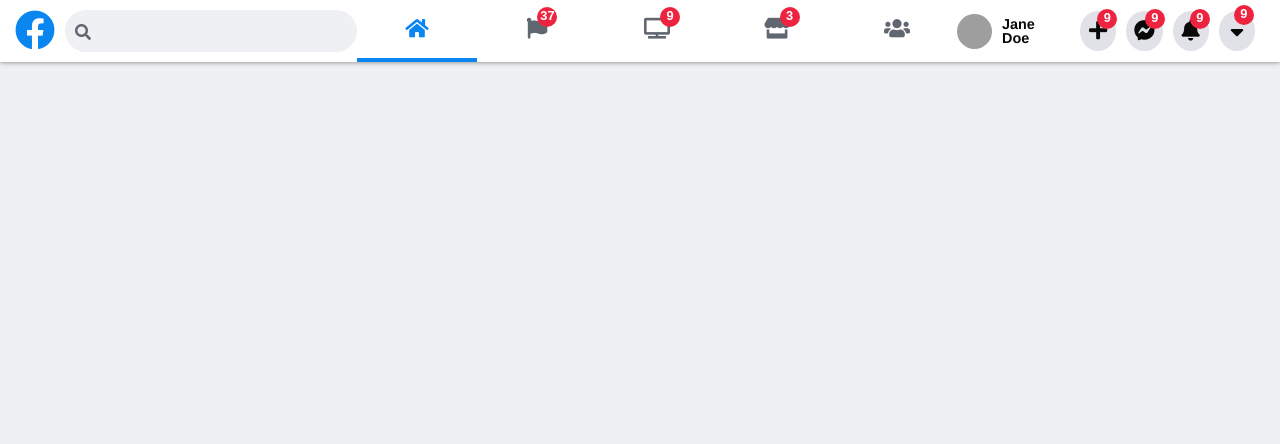
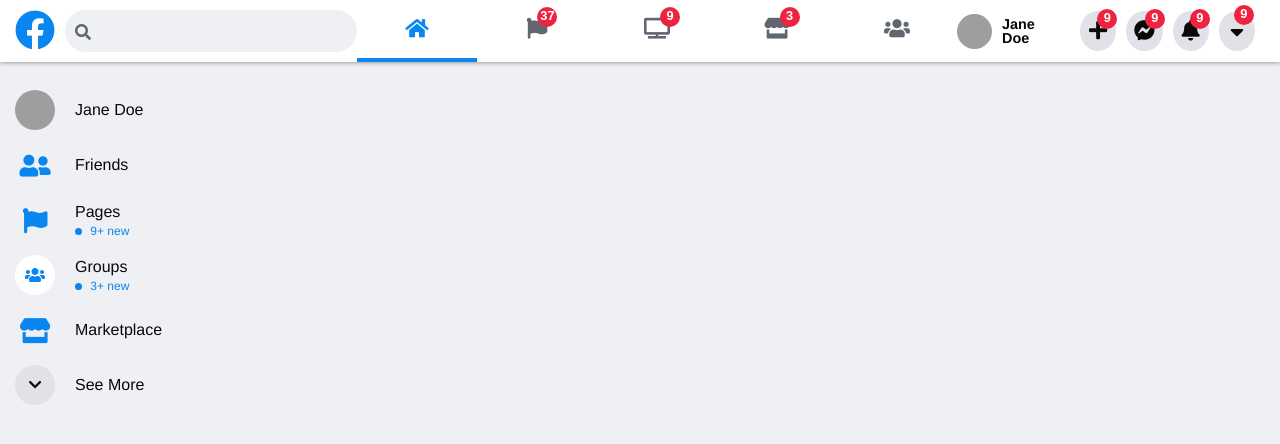
Before and after one commit to andrejarboe/facebook-clone, a plain HTML site: page index.html in a window 1280 px wide. Drawn offline with Linux system fonts and the light colour scheme; grey boxes are pictures that could not be loaded.

Commit message:
started left sidebar

```diff
--- a/css/styles.css
+++ b/css/styles.css
@@ -1,7 +1,7 @@
 * {
   box-sizing: border-box;
 }
-*:focus{
+*:focus {
   outline: none;
 }
 :root {
@@ -40,28 +40,28 @@ header {
   left: 0;
 }
 
-.header__logo-section{
+.header__logo-section {
   display: flex;
 }
 
-.header__logo-icon .fa-facebook{
+.header__logo-icon .fa-facebook {
   font-size: 40px;
   color: var(--fb-blue);
 }
 
-.header__logo-search{
+.header__logo-search {
   position: relative;
   margin-left: 10px;
 }
 
-.header__logo-search .fa-search{
+.header__logo-search .fa-search {
   position: absolute;
   top: 14px;
   left: 10px;
   color: var(--light-color-text);
 }
 
-.header__logo-search input[type="text"]{
+.header__logo-search input[type='text'] {
   background: var(--fb-bgcolor);
   padding: 10px;
   border-radius: 25px;
@@ -72,13 +72,13 @@ header {
   border: none;
 }
 
-.header__menu-tabs{
+.header__menu-tabs {
   display: flex;
   max-width: 600px;
   width: 100%;
   flex: none;
 }
-.header__menu-tab{
+.header__menu-tab {
   display: flex;
   justify-content: center;
   align-items: center;
@@ -91,30 +91,32 @@ header {
 }
 
 .header__menu-tab--active,
-.header__menu-tab:hover{
+.header__menu-tab:hover {
   border-bottom: 4px solid var(--fb-blue);
 }
 
 .header__menu-tab:hover .fas,
-.header__menu-tab:hover .fab{
+.header__menu-tab:hover .fab {
   color: var(--fb-blue);
 }
 .header__menu-tab--active .fas,
-.header__menu-tab--active .fab{
+.header__menu-tab--active .fab {
   color: var(--fb-blue);
 }
-.header__menu-tab .fas, .header__menu-tap .fab,
-.header__circle-link .fas, .header__circle-link .fab{
+.header__menu-tab .fas,
+.header__menu-tap .fab,
+.header__circle-link .fas,
+.header__circle-link .fab {
   position: relative;
 }
 
-.header__notification-bubble{
+.header__notification-bubble {
   font-family: Arial, Helvetica, sans-serif;
   background: var(--fb-red);
   color: white;
   width: 20px;
   height: 20px;
-    font-size: .8rem;
+  font-size: 0.8rem;
   display: flex;
   justify-content: center;
   align-items: center;
@@ -124,29 +126,29 @@ header {
   right: -10px;
   font-weight: 700;
 }
-.header__account{
+.header__account {
   display: flex;
 }
-.header__actions{
+.header__actions {
   display: flex;
   justify-content: center;
   align-items: center;
 }
 
-.header__user-img{
+.header__user-img {
   border-radius: 50%;
   height: 35px;
   width: 35px;
   margin-right: 10px;
 }
 
-.header__user-name{
-    font-size: .9rem;
+.header__user-name {
+  font-size: 0.9rem;
   font-weight: 600;
   margin-right: 20px;
 }
 
-.header__circle-link{
+.header__circle-link {
   background: var(--button-link);
   height: 40px;
   width: 40px;
@@ -159,12 +161,92 @@ header {
   margin-right: 10px;
 }
 
-.header__circle-link .fa-sort-down{
+.header__circle-link .fa-sort-down {
   position: relative;
   top: -3px;
   font-size: 1.4rem;
 }
 
-.header__link-icon{
+.header__link-icon {
   font-size: 1.3rem;
 }
+
+/*
+    90px top
+    15px left and right
+    20px bottom
+    because it is going clock wise from 12 o clock
+*/
+.content-area--feed {
+  padding: 90px 15px 20px;
+  display: flex;
+}
+
+.sidenav__item{
+    display: flex;
+    align-items: center;
+    margin-bottom: 15px;
+}
+
+.sidenav__item-img{
+    border-radius: 50%;
+    height: 40px;
+    width: 40px;
+    margin-right: 20px;
+}
+
+.sidenav__item-title{
+    font-size: 1rem;
+    font-weight: 400;
+}
+
+.sidenav__item-icon{
+    width: 40px;
+    height: 40px;
+    display: flex;
+    justify-content: center;
+    align-items: center;
+    font-size: 25px;
+    margin-right: 20px;
+}
+
+.sidenav__item-notification{
+    color: var(--fb-blue);
+    margin-top: 5px;
+    font-size: .75rem;
+    display: block;
+    font-weight: 300;
+}
+.sidenav__item-notification-circle{
+    background: var(--fb-blue);
+    /* the text above is already inline so mek this inline to be on the same level */
+    display: inline-block;
+    width: 7px;
+    height: 7px;
+    border-radius: 50%;
+    margin-right: 5px;
+}
+
+.sidenav__item-icon--circle{
+    background:var(--button-link);
+    border-radius: 50%;
+    font-size: .9rem;
+}
+
+.sidenav__item-icon--circle-white{
+    background:var(--fb-whitebg);
+    border-radius: 50%;
+    font-size: 1rem;
+}
+
+.sidenav__item-icon .fas, .sidenav__item-icon .fab{
+    color: var(--fb-blue);
+}
+.sidenav__item-icon--circle .fas,
+.sidenav__item-icon--circle .fab{
+    color: var(--fb-black);
+}
+.sidenav__item-icon--circle-white .fas,
+.sidenav__item-icon--circle-white .fab{
+    color: var(--fb-blue);
+}
--- a/index.html
+++ b/index.html
@@ -87,6 +87,65 @@
             </div>
         </div>
     </header>
+
+    <section class="content-area content-area--feed">
+        <section class="sidenav">
+            <div class="sidenav__item">
+                <img src="https://randomuser.me/api/portraits/women/94.jpg" alt="" class="sidenav__item-img">
+                <span class="sidenav__item-title">
+                    Jane Doe
+                </span>
+            </div>
+            <div class="sidenav__item">
+                <div class="sidenav__item-icon">
+                    <i class="fas fa-user-friends"></i>
+                </div>
+                <span class="sidenav__item-title">
+                    Friends
+                </span>
+            </div>
+            <div class="sidenav__item">
+                <div class="sidenav__item-icon">
+                    <i class="fas fa-flag"></i>
+                </div>
+                <span class="sidenav__item-title">
+                    Pages
+                    <span class="sidenav__item-notification">
+                        <div class="sidenav__item-notification-circle"></div>
+                        9+ new
+                    </span>
+                </span>
+            </div>
+            <div class="sidenav__item">
+                <div class="sidenav__item-icon sidenav__item-icon--circle-white">
+                    <i class="fas fa-users"></i>
+                </div>
+                <span class="sidenav__item-title">
+                    Groups
+                    <span class="sidenav__item-notification">
+                        <div class="sidenav__item-notification-circle"></div>
+                        3+ new
+                    </span>
+                </span>
+            </div>
+            <div class="sidenav__item">
+                <div class="sidenav__item-icon">
+                    <i class="fas fa-store"></i>
+                </div>
+                <span class="sidenav__item-title">
+                    Marketplace
+                </span>
+            </div>
+            <div class="sidenav__item">
+                <div class="sidenav__item-icon sidenav__item-icon--circle">
+                    <i class="fas fa-chevron-down"></i>
+                </div>
+                <span class="sidenav__item-title">
+                    See More
+                </span>
+            </div>
+        </section>
+    </section>
 </body>
 
 </html>
```
Lines whose indentation alone changed are shown as unchanged.
